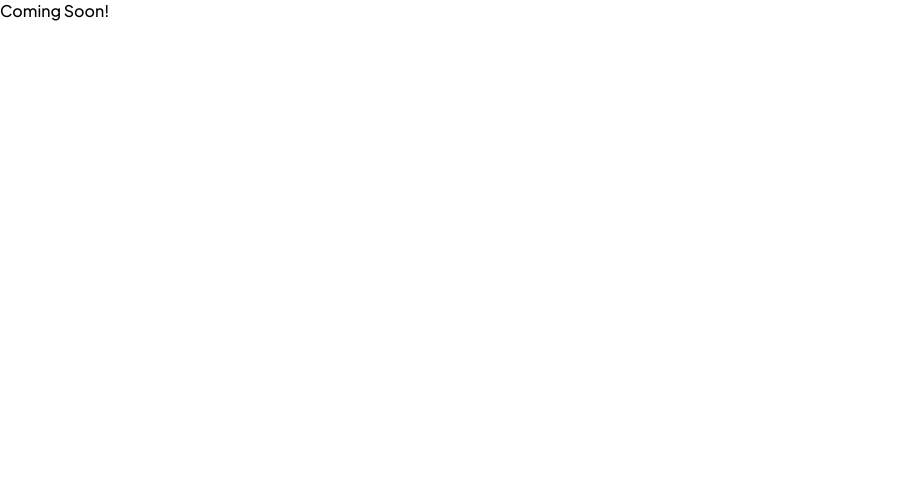
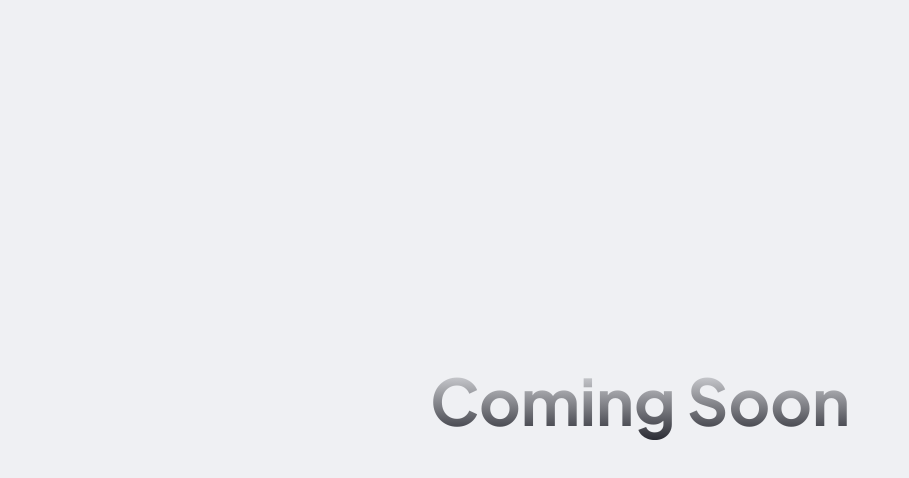
Before and after one commit to muratcelikdev/muratcelikdev.github.io, a Next.js app: page / in a window 1280 px wide. Shown: the top 478 px of the page, without its empty margins (0-909 px from the left). Built offline with nearby package versions, Linux system fonts and the light colour scheme.

Commit message:
add coming soon contetn

```diff
--- a/pages/index.tsx
+++ b/pages/index.tsx
@@ -1,21 +1,40 @@
 import type { NextPage } from 'next';
 import Head from 'next/head';
+import Typography from 'src/components/typography';
+import styled from 'styled-components';
+
+const MainContainer = styled.main`
+  display: flex;
+  flex-direction: column;
+  align-items: center;
+  justify-content: center;
+  flex: 1;
+  background-color: ${({ theme }) => theme?.colors.lightGrey.primary};
+`;
+
+const Heading = styled(Typography).attrs({ type: 'heading' })`
+  background: ${({ theme }) =>
+    `linear-gradient(${theme?.colors.lightGrey.primary}, ${theme?.colors.black.default});`};
+  background-clip: text;
+  -webkit-background-clip: text;
+  -moz-background-clip: text;
+  -webkit-text-fill-color: transparent;
+  -moz-text-fill-color: transparent;
+`;
 
 const Home: NextPage = () => {
   return (
-    <div>
+    <>
       <Head>
         <title>Murat Çelik - Frontend Developer</title>
         <meta name="description" content="Murat Çelik - Frontend Developer" />
         <link rel="icon" href="/favicon.ico" />
       </Head>
 
-      <main>
-        <h1>
-          Coming <span>Soon!</span>
-        </h1>
-      </main>
-    </div>
+      <MainContainer>
+        <Heading>Coming Soon</Heading>
+      </MainContainer>
+    </>
   );
 };
 
```
